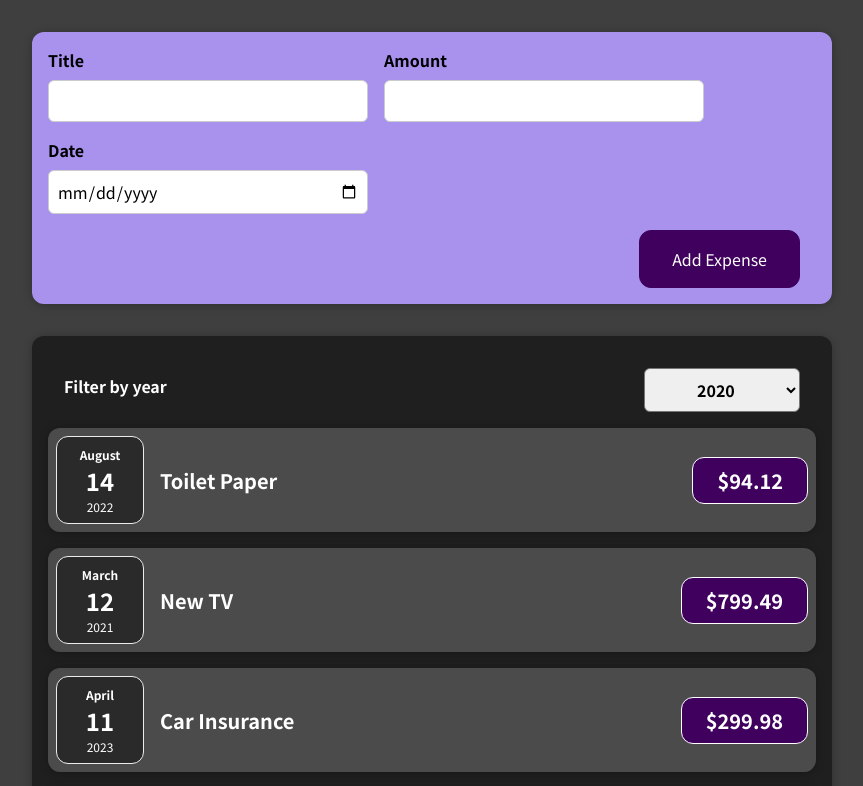
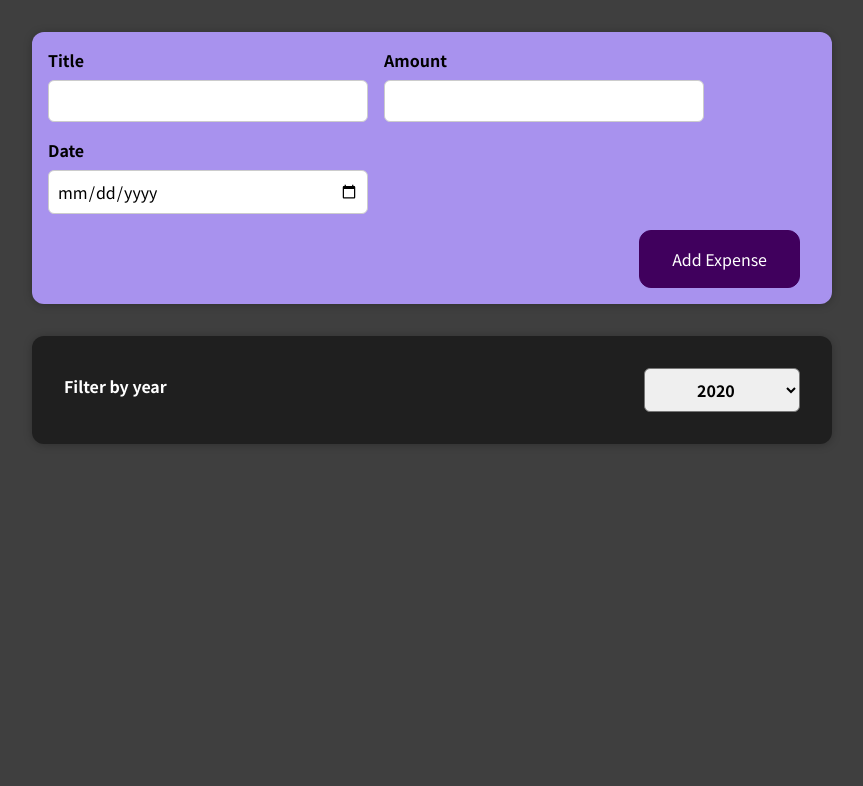
Before and after one commit to pravinps003/react-the-complete-guide, a React (Create React App) app in the folder code/expense-tracker/: page / in a window 1280 px wide. Shown: the top 786 px of the page, without its empty margins (208-1071 px from the left). Built offline with nearby package versions, Linux system fonts and the light colour scheme.

Commit message:
added filter for expenses by year

```diff
--- a/code/expense-tracker/src/components/Expenses/Expenses.js
+++ b/code/expense-tracker/src/components/Expenses/Expenses.js
@@ -12,13 +12,17 @@
     console.log(selectedYear);
   };
 
+  const filteredExpenses = props.items.filter((expense) => {
+    return expense.date.getFullYear().toString() === filteredYear;
+  });
+
   return (
     <Card className="expenses">
       <ExpensesFilter
         selected={filteredYear}
         onChangeFilter={filterChangeHandler}
       />
-      {props.items.map((expense) => {
+      {filteredExpenses.map((expense) => {
         return (
           <ExpenseItem
             key={expense.id}
```
